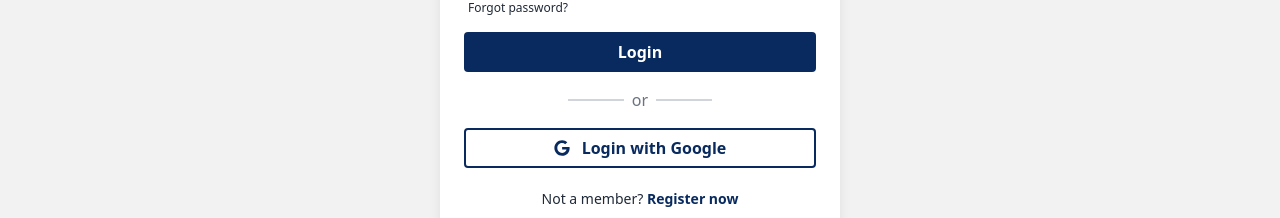
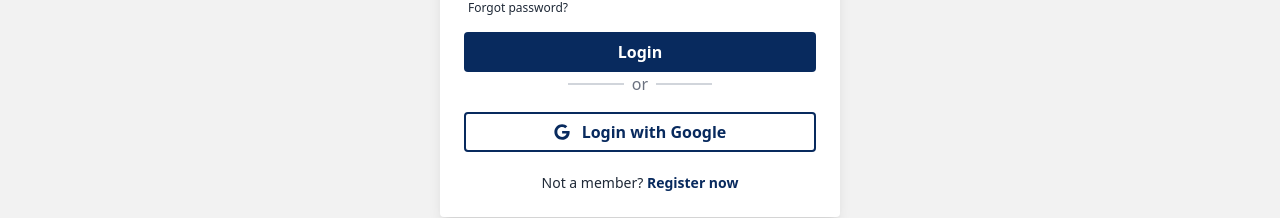
Before and after one commit to Hridhyapaul/eSpeak-Summer-camp-client, a React (Vite) app: page /login in a window 1280 px wide. Shown: the part 390-608 px from the top of the page. Built offline with nearby package versions, Linux system fonts and the light colour scheme; no server answers.

Commit message:
Saved user data to the database after social login

```diff
--- /dev/null
+++ b/src/Pages/Home/Shared/SocialLogin.jsx
@@ -0,0 +1,55 @@
+import React from 'react';
+import { FaGoogle } from "react-icons/fa";
+import useAuth from '../../../Hooks/useAuth';
+import { Link, useLocation, useNavigate } from 'react-router-dom';
+
+const SocialLogin = () => {
+    const { googleSignIn } = useAuth();
+    const navigate = useNavigate();
+    const location = useLocation();
+
+    const from = location.state?.from?.pathname || "/";
+    const handleGoogleSignIn = () => {
+        googleSignIn()
+            .then(result => {
+                const loggedUser = result.user
+                console.log(loggedUser)
+                const registeredUser = { name: loggedUser.displayName, email: loggedUser.email, photo: loggedUser.photoURL }
+                fetch('http://localhost:5000/users', {
+                    method: 'POST',
+                    headers: {
+                        'content-type': 'application/json'
+                    },
+                    body: JSON.stringify(registeredUser)
+                })
+                    .then(res => res.json())
+                    .then(data => {
+                        if (data.insertedId) {
+                            navigate(from, { replace: true });
+                        }
+                    })
+            })
+            .catch(error => {
+                console.log(error.message);
+            })
+    }
+    return (
+        <div>
+            <div className="flex items-center justify-center space-x-2">
+                <span className="block w-14 h-0.5 bg-gray-300"></span>
+                <span className="text-gray-500">or</span>
+                <span className="block w-14 h-0.5 bg-gray-300"></span>
+            </div>
+            <button
+                onClick={handleGoogleSignIn}
+                type="button"
+                className="flex items-center justify-center gap-3 w-full py-1.5 text-[#082A5E] bg-white border-2 border-[#082A5E] hover:bg-[#082A5E] hover:text-white transform hover:scale-105 duration-300 rounded mt-4"
+            >
+                <FaGoogle></FaGoogle>
+                <p className='font-semibold'>Login with Google</p>
+            </button>
+        </div>
+    );
+};
+
+export default SocialLogin;
--- a/src/Pages/Login/Login.jsx
+++ b/src/Pages/Login/Login.jsx
@@ -5,6 +5,7 @@
 import useAuth from '../../Hooks/useAuth';
 import { useForm } from 'react-hook-form';
 import Swal from 'sweetalert2';
+import SocialLogin from '../Home/Shared/SocialLogin';
 
 const Login = () => {
 
@@ -39,18 +40,6 @@
                 });
                 navigate(from, { replace: true });
             })
-    }
-
-    const handleGoogleSignIn = () => {
-        googleSignIn()
-        .then(result => {
-            const loggedUser = result.user
-            console.log(loggedUser)
-            navigate(from, { replace: true });
-        })
-        .catch(error => {
-            console.log(error.message);
-        })
     }
 
     return (
@@ -104,20 +93,7 @@
                             Login
                         </button>
                     </form>
-                    <div className="flex items-center justify-center mt-4 space-x-2">
-                        <span className="block w-14 h-0.5 bg-gray-300"></span>
-                        <span className="text-gray-500">or</span>
-                        <span className="block w-14 h-0.5 bg-gray-300"></span>
-                    </div>
-                    <button
-                        onClick={handleGoogleSignIn}
-                        type="button"
-                        className="flex items-center justify-center gap-3 w-full py-1.5 text-[#082A5E] bg-white border-2 border-[#082A5E] hover:bg-[#082A5E] hover:text-white transform hover:scale-105 duration-300 rounded mt-4"
-                    >
-                        <FaGoogle></FaGoogle>
-                        <p className='font-semibold'>Login with Google</p>
-                    </button>
-
+                    <SocialLogin></SocialLogin>
                     <div className='flex justify-center mt-5'>
                         <p className='text-[14px]'>Not a member? <Link to='/register' className='text-[#082A5E] font-semibold'>Register now</Link></p>
                     </div>
--- a/src/Pages/Register/Register.jsx
+++ b/src/Pages/Register/Register.jsx
@@ -1,11 +1,11 @@
 import React, { useState } from 'react';
 import { HiOutlineEye, HiOutlineEyeOff } from "react-icons/hi";
-import { FaGoogle } from "react-icons/fa";
 import { Link, useLocation, useNavigate } from "react-router-dom";
 import useAuth from '../../Hooks/useAuth';
 import { useForm } from 'react-hook-form';
 import { Toaster, toast } from 'react-hot-toast'
 import Swal from 'sweetalert2';
+import SocialLogin from '../Home/Shared/SocialLogin';
 
 const Register = () => {
     const [isSubmitDisabled, setIsSubmitDisabled] = useState(true);
@@ -15,7 +15,7 @@
         setShowPassword(!showPassword);
     };
 
-    const { createUser, updateUserProfile, googleSignIn } = useAuth();
+    const { createUser, updateUserProfile } = useAuth();
     const { register, handleSubmit, reset, formState: { errors } } = useForm();
     const navigate = useNavigate();
     const location = useLocation();
@@ -62,18 +62,6 @@
                 if (error.message === 'Firebase: Error (auth/email-already-in-use).') {
                     toast.error('The provided email is already registered.')
                 }
-            })
-    }
-
-    const handleGoogleSignIn = () => {
-        googleSignIn()
-            .then(result => {
-                const loggedUser = result.user
-                console.log(loggedUser)
-                navigate(from, { replace: true });
-            })
-            .catch(error => {
-                console.log(error.message);
             })
     }
 
@@ -217,22 +205,9 @@
                         Register
                     </button>
                 </form>
-                <div className="flex items-center justify-center space-x-2">
-                    <span className="block w-14 h-0.5 bg-gray-300"></span>
-                    <span className="text-gray-500">or</span>
-                    <span className="block w-14 h-0.5 bg-gray-300"></span>
-                </div>
-                <button
-                    onClick={handleGoogleSignIn}
-                    type="button"
-                    className="flex items-center justify-center gap-3 w-full py-1.5 text-[#082A5E] bg-white border-2 border-[#082A5E] hover:bg-[#082A5E] hover:text-white transform hover:scale-105 duration-300 rounded mt-4"
-                >
-                    <FaGoogle></FaGoogle>
-                    <p className='font-semibold'>Login with Google</p>
-                </button>
-
+                <SocialLogin></SocialLogin>
                 <div className='flex justify-center mt-5'>
-                    <p className='text-[16px]'>Not a member? <Link to='/login' className='text-[#082A5E] font-semibold'>Login</Link></p>
+                    <p className='text-[16px]'>Already have an account? <Link to='/login' className='text-[#082A5E] font-semibold'>Login</Link></p>
                 </div>
             </div>
             <Toaster
```
